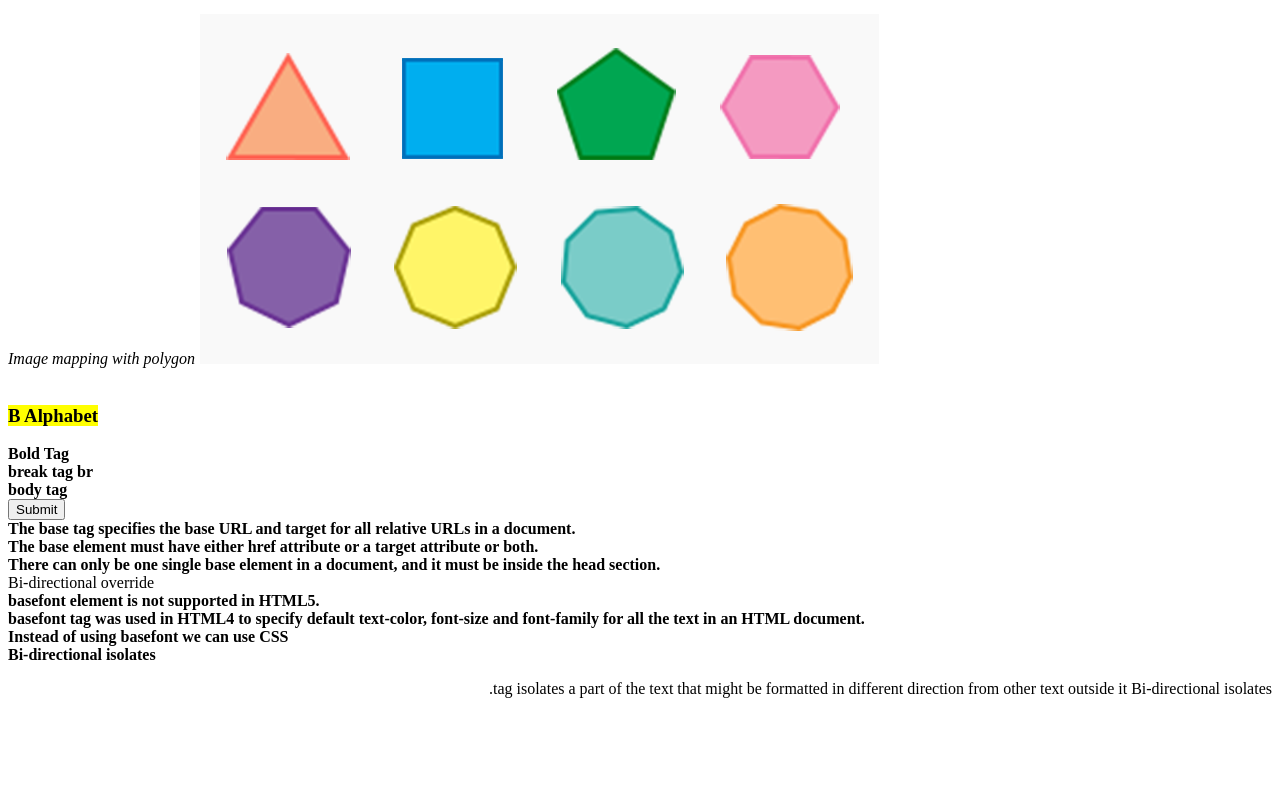
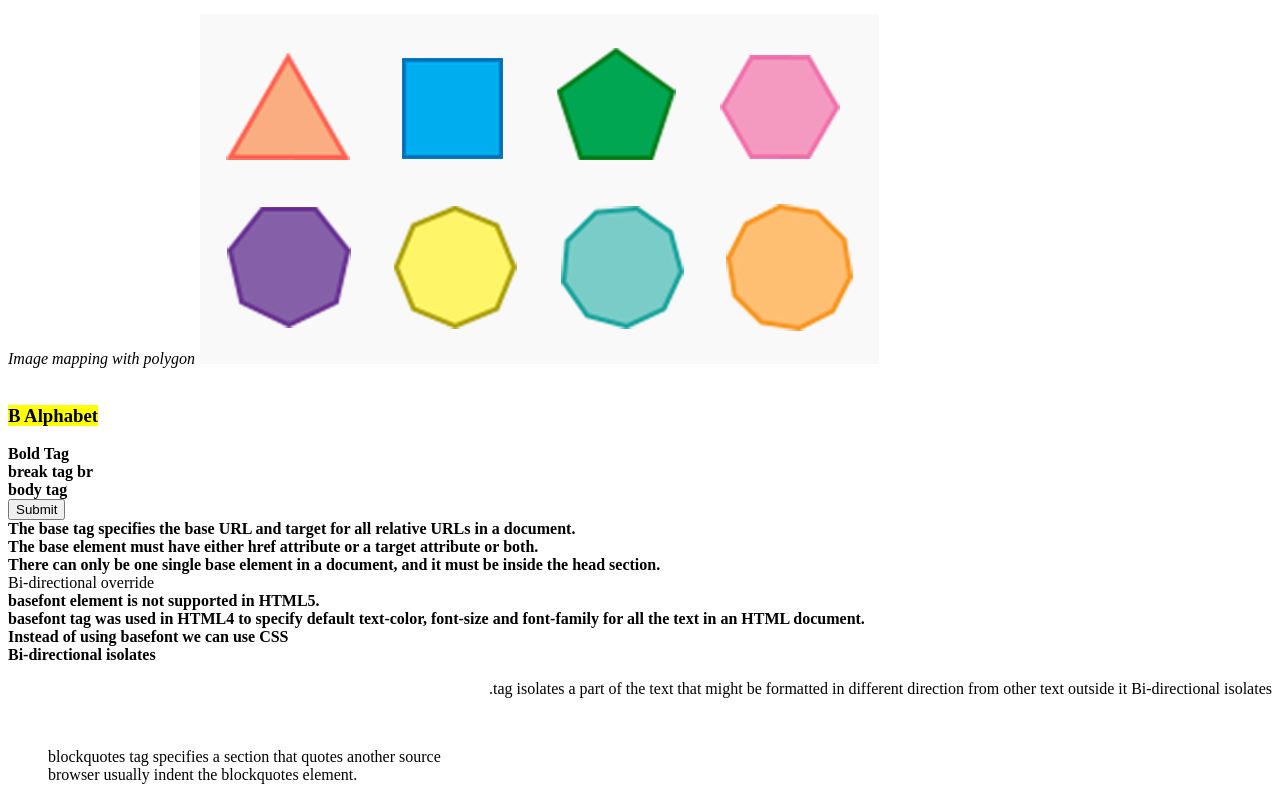
Before and after one commit to mdafsha9/HTML-Tutorials, a plain HTML site: page practise.html in a window 1280 px wide. Shown: the part 2800-3600 px from the top of the page. Before the commit the page ends 3514 px from the top, so only its background shows below. Drawn offline with Linux system fonts and the light colour scheme.

Commit message:
about blockquotes

```diff
--- a/practise.html
+++ b/practise.html
@@ -104,6 +104,10 @@
     basefont tag was used in HTML4 to specify default text-color, font-size and font-family for all the text in an HTML document.<br>
     Instead of using basefont we can use CSS</b><br>
     <b>Bi-directional isolates</b>
-    <p dir="rtl"><bdi>Bi-directional isolates</bdi> tag isolates a part of the text that might be formatted in different direction from other text outside it.</p>
+    <p dir="rtl"><bdi>Bi-directional isolates</bdi> tag isolates a part of the text that might be formatted in different direction from other text outside it.</p><br>
+    <blockquote>
+      blockquotes tag specifies a section that quotes another source<br>
+      browser usually indent the blockquotes element.
+    </blockquote>
   </body>
 </html>
```
